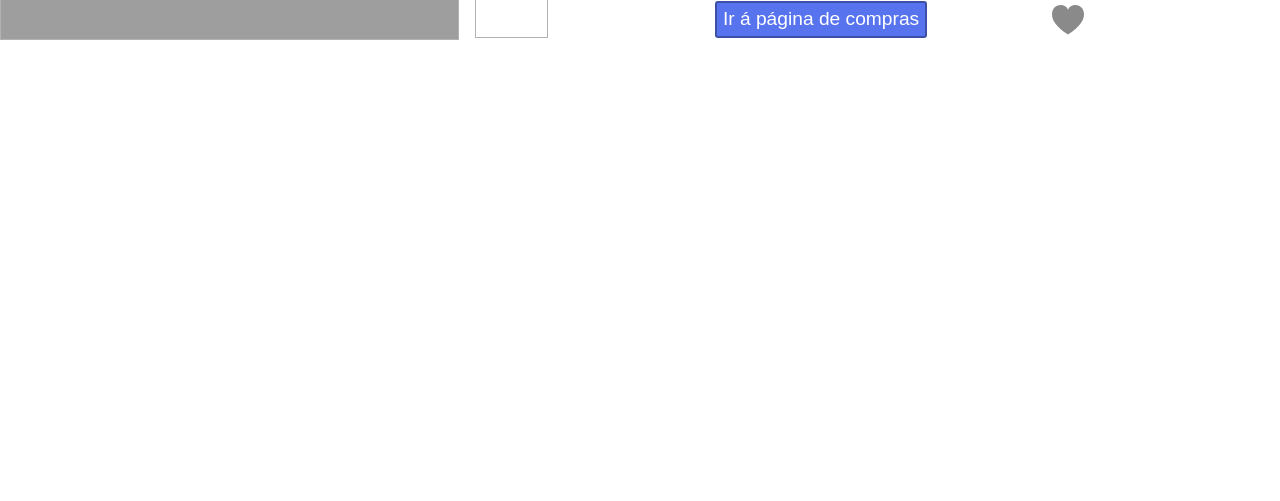
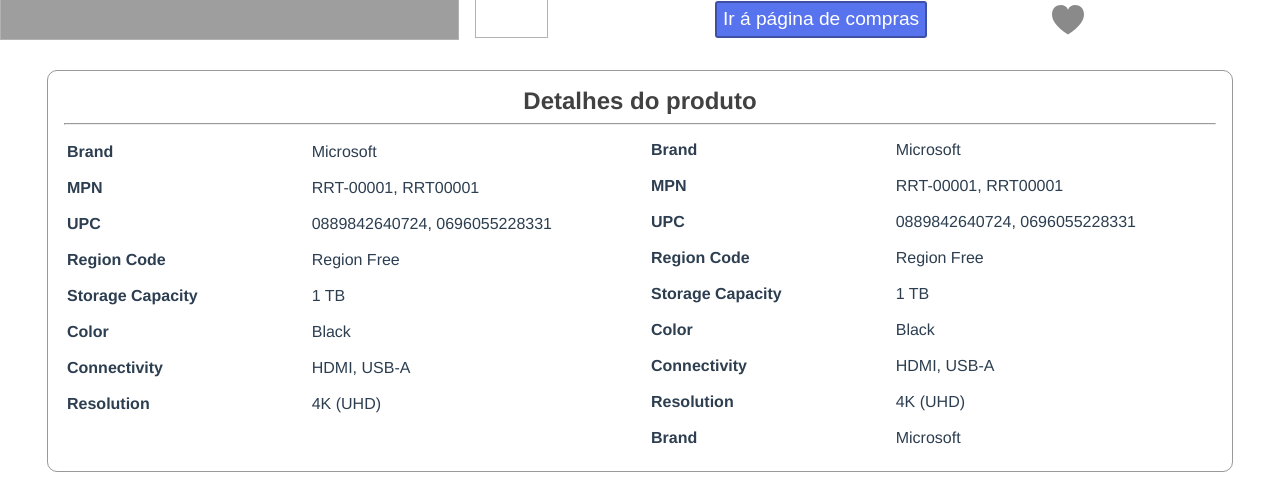
Before and after one commit to matheusstyt/dropship-vue, a Vue app: page /products in a window 1280 px wide. Shown: the part 703-1204 px from the top of the page. Before the commit the page ends 800 px from the top, so only its background shows below. Built offline with nearby package versions, Linux system fonts and the light colour scheme; grey boxes are pictures that could not be loaded.

Commit message:
component about ok

```diff
--- a/src/components/Header/Search.vue
+++ b/src/components/Header/Search.vue
@@ -14,8 +14,6 @@
     overflow: hidden;
     display: flex;
     flex-flow: row;
-   // justify-content: space-between;
-
     border: 0px solid rgb(88, 115, 238);
     border-radius: 0px;
     #search[type="search"]{
--- /dev/null
+++ b/src/components/ProductPage/About.vue
@@ -0,0 +1,110 @@
+<template>
+    <section class="container-about">
+        <h2>Detalhes do produto</h2>
+        <hr>
+        <div class="column-table">
+            <table class="table-details">
+                <tr>
+                    <th>Brand</th>
+                    <td>Microsoft</td>
+                </tr>
+                <tr>
+                    <th>MPN</th>
+                    <td>RRT-00001, RRT00001</td>
+                </tr>
+                <tr>
+                    <th>UPC</th>
+                    <td>0889842640724, 0696055228331</td>
+                </tr>
+                <tr>
+                    <th>Region Code</th>
+                    <td>Region Free</td>
+                </tr>
+                <tr>
+                    <th>Storage Capacity</th>
+                    <td>1 TB</td>
+                </tr>
+                <tr>
+                    <th>Color</th>
+                    <td>Black</td>
+                </tr>
+                <tr>
+                    <th>Connectivity</th>
+                    <td>HDMI, USB-A</td>
+                </tr>
+                <tr>
+                    <th>Resolution</th>
+                    <td>4K (UHD)</td>
+                </tr>
+                <tr>
+                    <th>Brand</th>
+                    <td>Microsoft</td>
+                </tr>
+                <tr>
+                    <th>MPN</th>
+                    <td>RRT-00001, RRT00001</td>
+                </tr>
+                <tr>
+                    <th>UPC</th>
+                    <td>0889842640724, 0696055228331</td>
+                </tr>
+                <tr>
+                    <th>Region Code</th>
+                    <td>Region Free</td>
+                </tr>
+                <tr>
+                    <th>Storage Capacity</th>
+                    <td>1 TB</td>
+                </tr>
+                <tr>
+                    <th>Color</th>
+                    <td>Black</td>
+                </tr>
+                <tr>
+                    <th>Connectivity</th>
+                    <td>HDMI, USB-A</td>
+                </tr>
+                <tr>
+                    <th>Resolution</th>
+                    <td>4K (UHD)</td>
+                </tr>
+                <tr>
+                    <th>Brand</th>
+                    <td>Microsoft</td>
+                </tr>
+
+
+            </table>
+        </div>
+
+
+
+    </section>
+</template>
+<style lang="scss" scoped>
+.container-about{
+    border: 1px solid rgba(0,0,0 ,0.4);
+    border-radius: 10px;
+    padding: 1em;
+    width: 90%;
+    margin: 2em auto;
+
+
+    .column-table{
+        column-count: 2;
+        height: 100%;
+    }
+    table{
+        text-align: left;
+
+
+        th{
+            padding-right: 6em;
+        }
+        td{
+            padding: 0.5em 1em;
+
+        }
+    }
+}
+</style>
--- a/src/views/ProductView.vue
+++ b/src/views/ProductView.vue
@@ -43,17 +43,17 @@
             </section>
 
         </main>
-
+        <About/>
     </div>
 
 </template>
 <script>
 import Header from '@/components/Header.vue'
 import Slide from '@/components/ProductPage/Slide.vue'
-import { decode } from 'punycode';
+import About from '@/components/ProductPage/About.vue'
 export default {
     components: {
-        Header, Slide
+        Header, Slide, About
   },
     data(){
         return{
```
